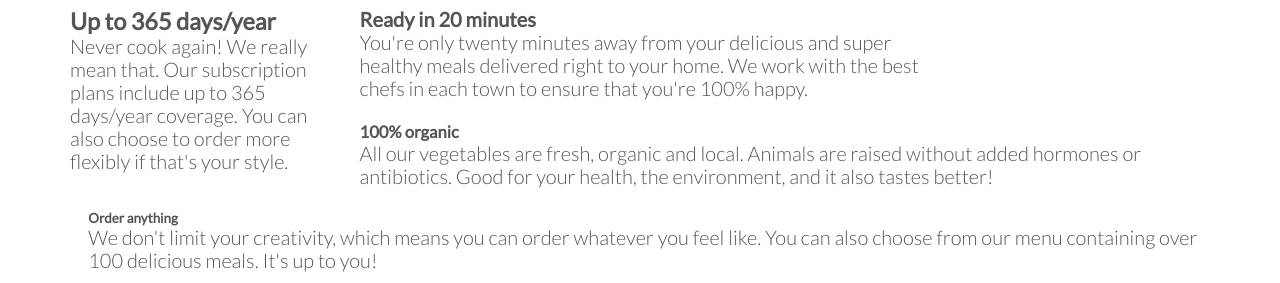
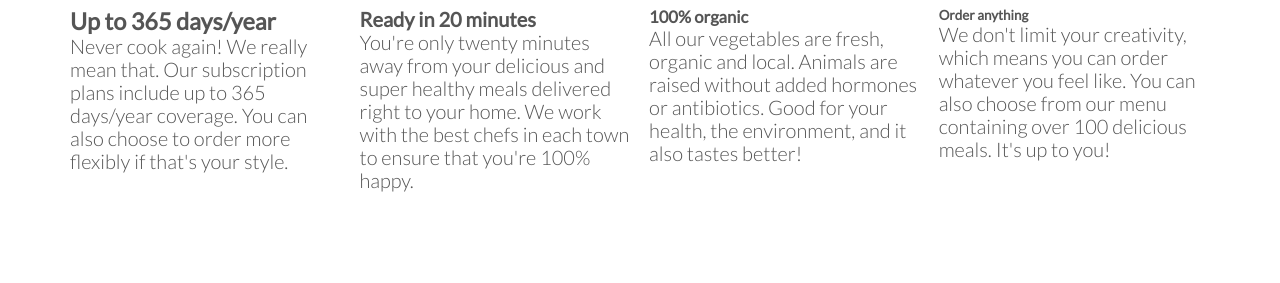
Before and after one commit to amritasinha/omnifood, a plain HTML site: page index.html in a window 1280 px wide. Shown: the part 884-1167 px from the top of the page. After the commit the page ends 1087 px from the top, so only its background shows below. Drawn offline with Linux system fonts and the light colour scheme.

Commit message:
the section grid made okay.

```diff
--- a/index.html
+++ b/index.html
@@ -64,18 +64,18 @@
                                             <h3>Up to 365 days/year</h3>
                                             <p>Never cook again! We really mean that. Our subscription plans include up to 365 days/year coverage. You can also choose to order more flexibly if that's your style.</p>
                                         </div>
-                         <div class="col span-2-of-4 ">
+                                         <div class="col span-1-of-4 ">
                                              <h4>Ready in 20 minutes</h4>
                                              <p>You're only twenty minutes away from your delicious and super healthy meals delivered right to your home. We work with the best chefs in each town to ensure that you're 100% happy.</p>
                                         </div>
-                         <div class="col span-3-of-4 ">
+                                         <div class="col span-1-of-4 ">
                                              <h5>100% organic</h5>
                                              <p>
                 All our vegetables are fresh, organic and local. Animals are raised without added hormones or antibiotics. Good for your health, the environment, and it also tastes better!</p>
 
                                         </div>
 
-                         <div class="col span-4-of-4 ">
+                                         <div class="col span-1-of-4 ">
                                              <h6>
                                                  Order anything
 
@@ -92,23 +92,6 @@ We don't limit your creativity, which means you can order whatever you feel like
 
 
 
-
-
-
-
-
-
-
-
-
-
-
-
-
-
-
-
-
              </section>
 
 
@@ -117,10 +100,4 @@ We don't limit your creativity, which means you can order whatever you feel like
 
 
 
-
-
-
-
-
-
              </html>
```
Lines whose indentation alone changed are shown as unchanged.
